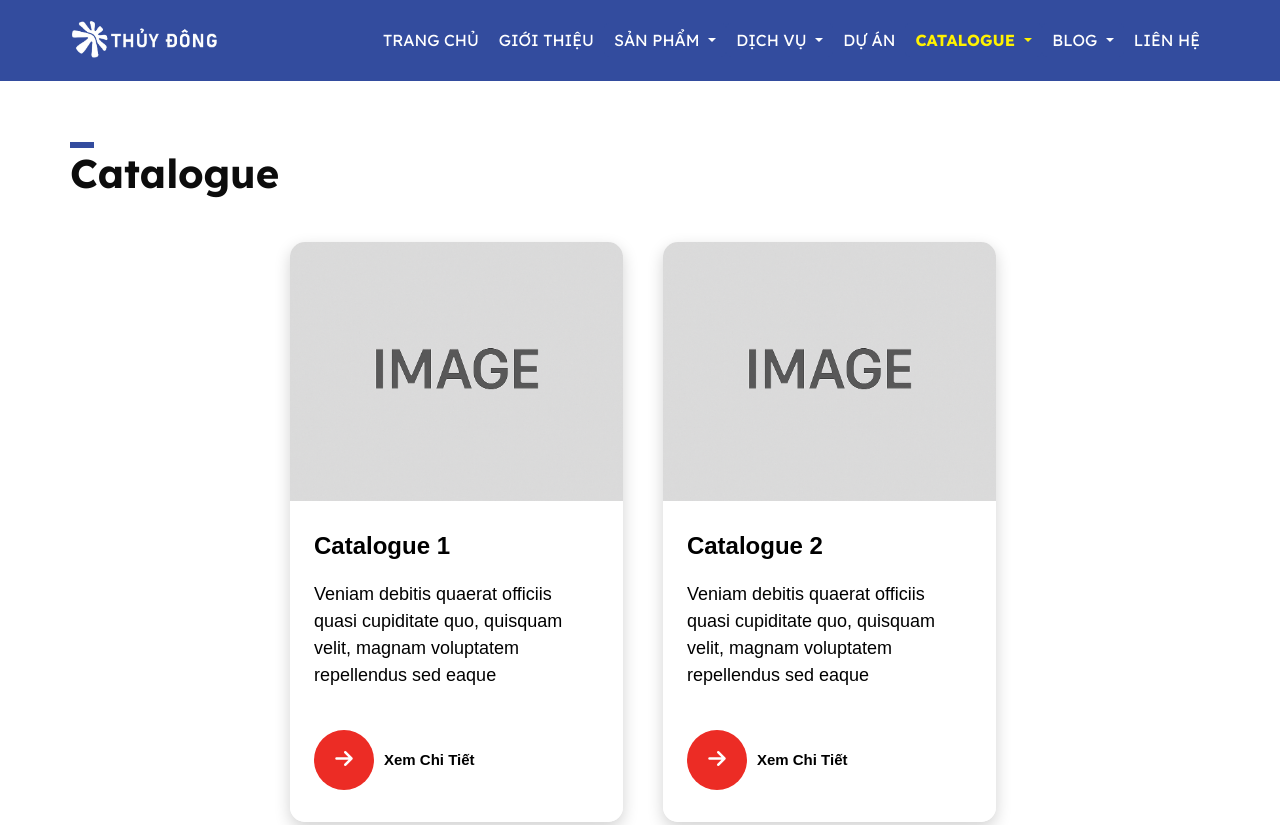
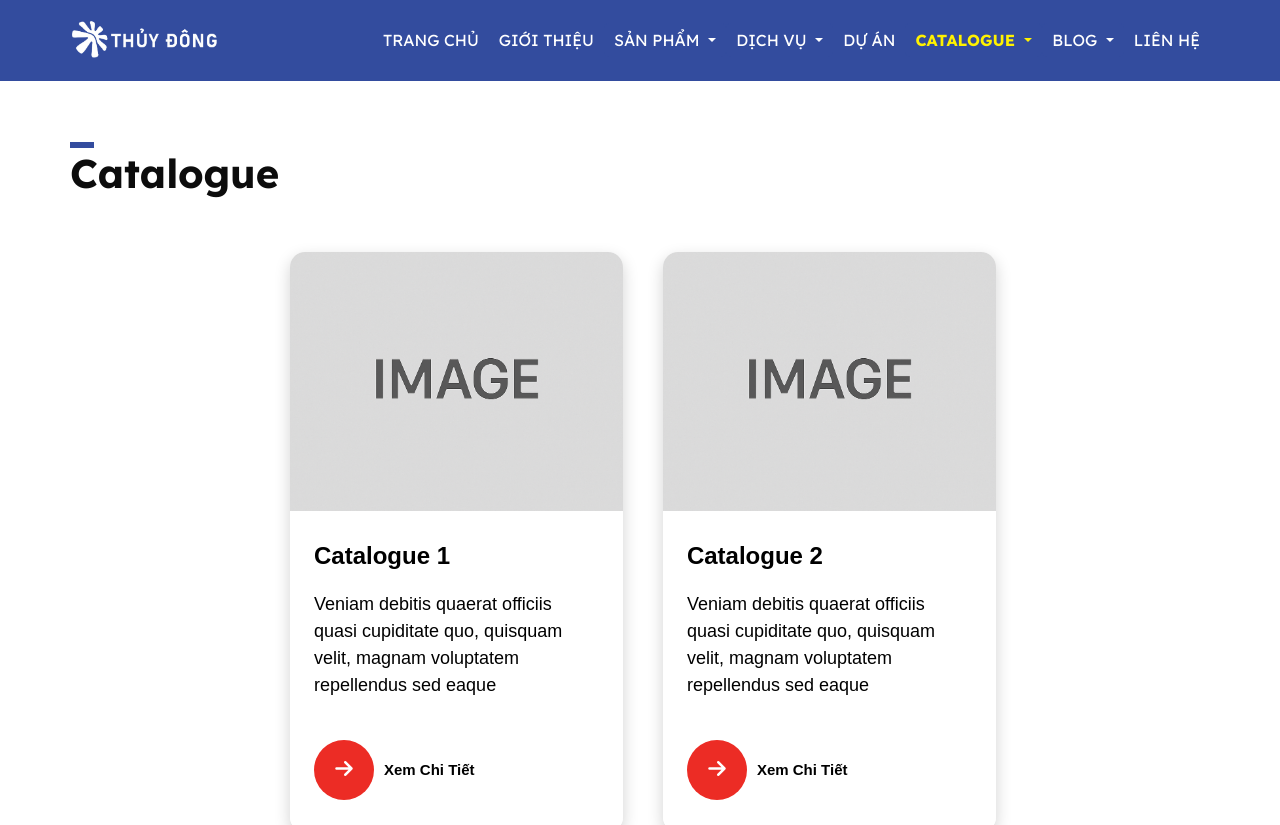
Before and after one commit to MinhTin3324/WebThuyDong, a plain HTML site: page catalogue.html in a window 1280 px wide. Shown: the top 825 px of the page. Drawn offline with nearby package versions, Linux system fonts and the light colour scheme; some packages are replaced by stand-ins of ours.

Commit message:
fix style catalogue

```diff
--- a/assets/css/style.css
+++ b/assets/css/style.css
@@ -2162,7 +2162,7 @@ html {
 .Catalogue_section .custom-col {
   height: 550px;
   max-width: 38%;
-  margin: 20px 5px;
+  margin: 30px 5px;
 }
 
 .Catalogue_section .btn-box a:hover {
```
